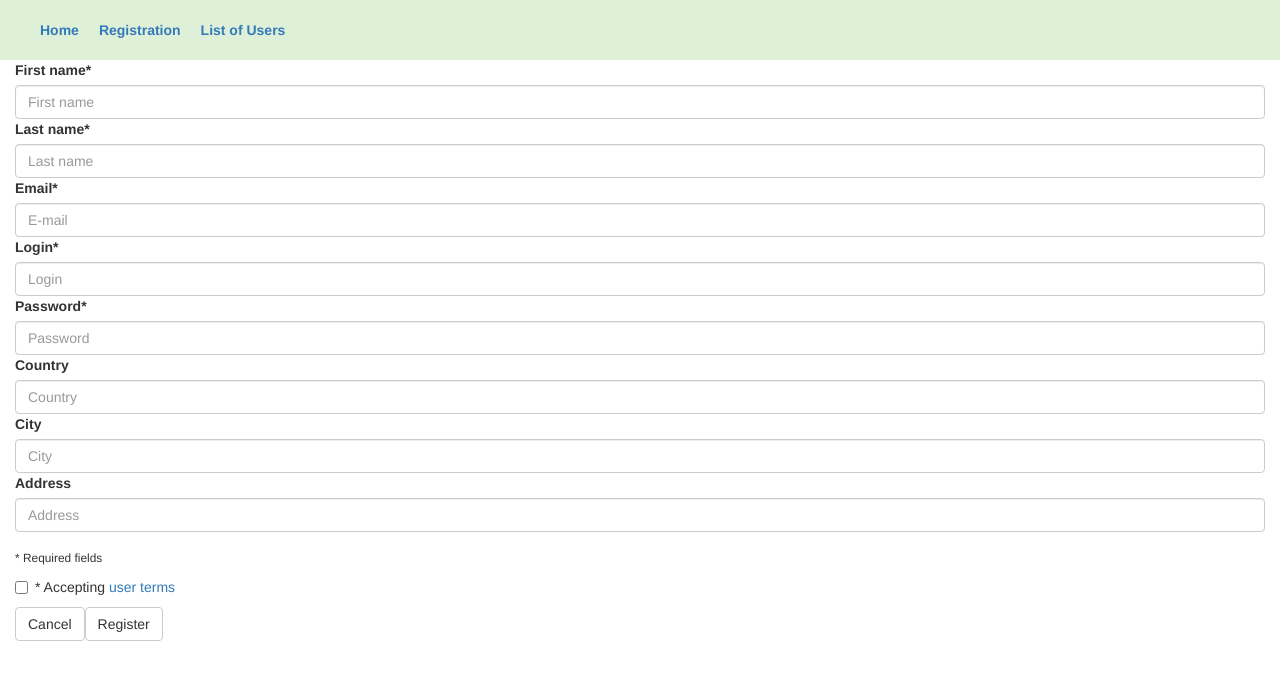
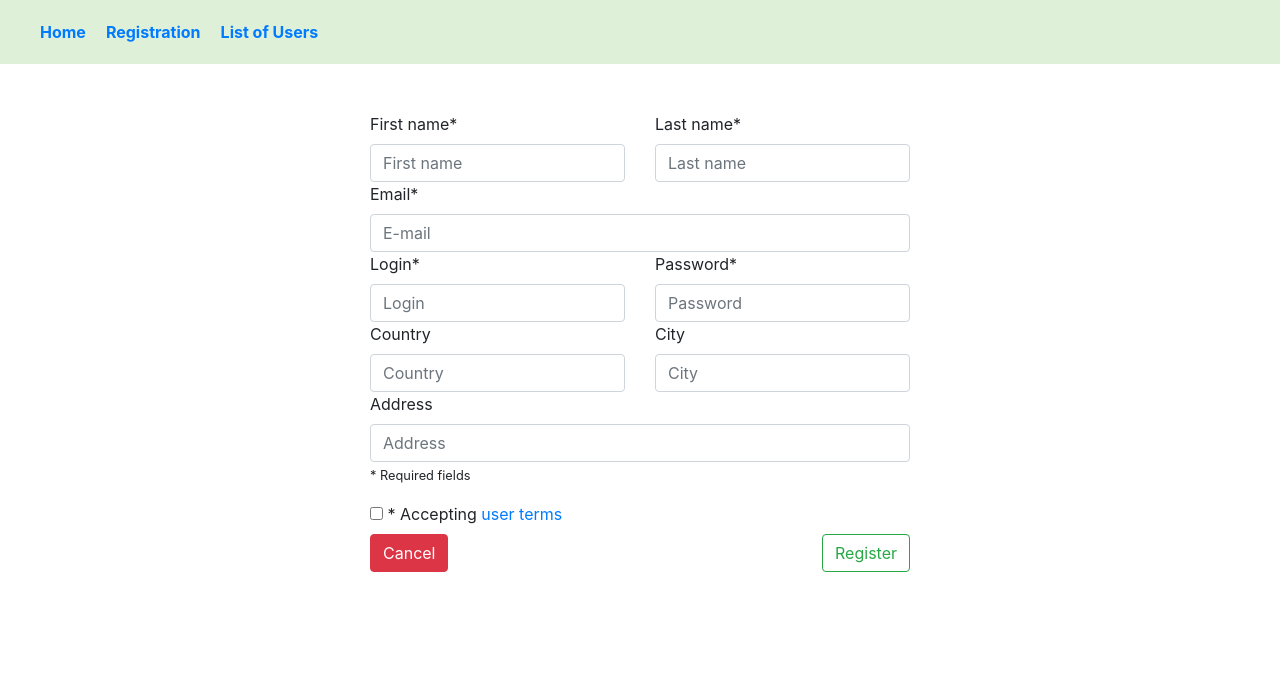
Before and after one commit to rokima/adportal-fe, an Angular app: page /registration in a window 1280 px wide. Shown: the top 680 px of the page. Built offline with nearby package versions, Linux system fonts and the light colour scheme.

Commit message:
add registration styles

```diff
--- a/angular.json
+++ b/angular.json
@@ -24,7 +24,10 @@
               "src/assets"
             ],
             "styles": [
-              "src/styles.css"
+              "src/styles.css",
+              "node_modules/bootstrap/dist/css/bootstrap.css",
+              "node_modules/bootstrap/dist/css/bootstrap-grid.css",
+              "node_modules/bootstrap/dist/css/bootstrap-reboot.css"
             ],
             "scripts": []
           },
--- a/src/app/components/user-registration/user-registration.component.html
+++ b/src/app/components/user-registration/user-registration.component.html
@@ -1,36 +1,63 @@
-<div class="form-group">
+<div class="container">
+  <div class="row">
+    <div class="col-12 col-md-8 offset-md-2 offset-lg-3 col-lg-6">
+      <div class="row">
+        <div class="col-12 col-md-6">
           <label for="InputFirstName">First name*</label>
           <input
             [(ngModel)]="user.FirstName"
             type="text" class="form-control" id="InputFirstName" placeholder="First name">
+        </div>
+        <div class="col-12 col-md-6">
           <label for="InputLastName">Last name*</label>
           <input
             [(ngModel)]="user.LastName"
             type="text" class="form-control" id="InputLastName" placeholder="Last name">
+        </div>
+      </div>
+      <div class="row">
+        <div class="col-12">
           <label for="InputEmail">Email*</label>
           <input
             [(ngModel)]="user.Email"
             type="email" class="form-control" id="InputEmail" placeholder="E-mail">
+        </div>
+      </div>
+      <div class="row">
+        <div class="col-12 col-md-6">
           <label for="InputLogin">Login*</label>
           <input
             [(ngModel)]="user.Login"
             type="text" class="form-control" id="InputLogin" placeholder="Login">
+        </div>
+        <div class="col-12 col-md-6">
           <label for="InputPassword">Password*</label>
           <input
             [(ngModel)]="user.Password"
             type="password" class="form-control" id="InputPassword" placeholder="Password">
+        </div>
+      </div>
+      <div class="row">
+        <div class="col-12 col-md-6">
           <label for="InputCountry">Country</label>
           <input
             [(ngModel)]="user.Country"
             type="text" class="form-control" id="InputCountry" placeholder="Country">
+        </div>
+        <div class="col-12 col-md-6">
           <label for="InputCity">City</label>
           <input
             [(ngModel)]="user.City"
             type="text" class="form-control" id="InputCity" placeholder="City">
+        </div>
+      </div>
+      <div class="row">
+        <div class="col-12">
           <label for="InputAddress">Address</label>
           <input
             [(ngModel)]="user.Address"
             type="text" class="form-control" id="InputAddress" placeholder="Address">
+        </div>
       </div>
       <p><small>* Required fields</small></p>
       <div class="checkbox">
@@ -38,8 +65,11 @@
           <input type="checkbox"> * Accepting <a [routerLink]="'/terms'">user terms</a>
         </label>
       </div>
-<button class="btn btn-default">Cancel</button>
+      <button class="btn btn-danger">Cancel</button>
       <button
         (click)="registerUser()"
-  class="btn btn-default">Register
+        class="btn btn-outline-success float-right">Register
       </button>
+    </div>
+  </div>
+</div>
--- a/src/index.html
+++ b/src/index.html
@@ -6,7 +6,7 @@
   <base href="/">
   <meta name="viewport" content="width=device-width, initial-scale=1">
   <link rel="icon" type="image/x-icon" href="favicon.ico">
-  <link rel="stylesheet" href="https://stackpath.bootstrapcdn.com/bootstrap/3.4.1/css/bootstrap.min.css" integrity="sha384-HSMxcRTRxnN+Bdg0JdbxYKrThecOKuH5zCYotlSAcp1+c8xmyTe9GYg1l9a69psu" crossorigin="anonymous">
+  <!--link rel="stylesheet" href="https://stackpath.bootstrapcdn.com/bootstrap/3.4.1/css/bootstrap.min.css" integrity="sha384-HSMxcRTRxnN+Bdg0JdbxYKrThecOKuH5zCYotlSAcp1+c8xmyTe9GYg1l9a69psu" crossorigin="anonymous"-->
 </head>
 <body>
   <app-root></app-root>
```
Lines whose indentation alone changed are shown as unchanged.
